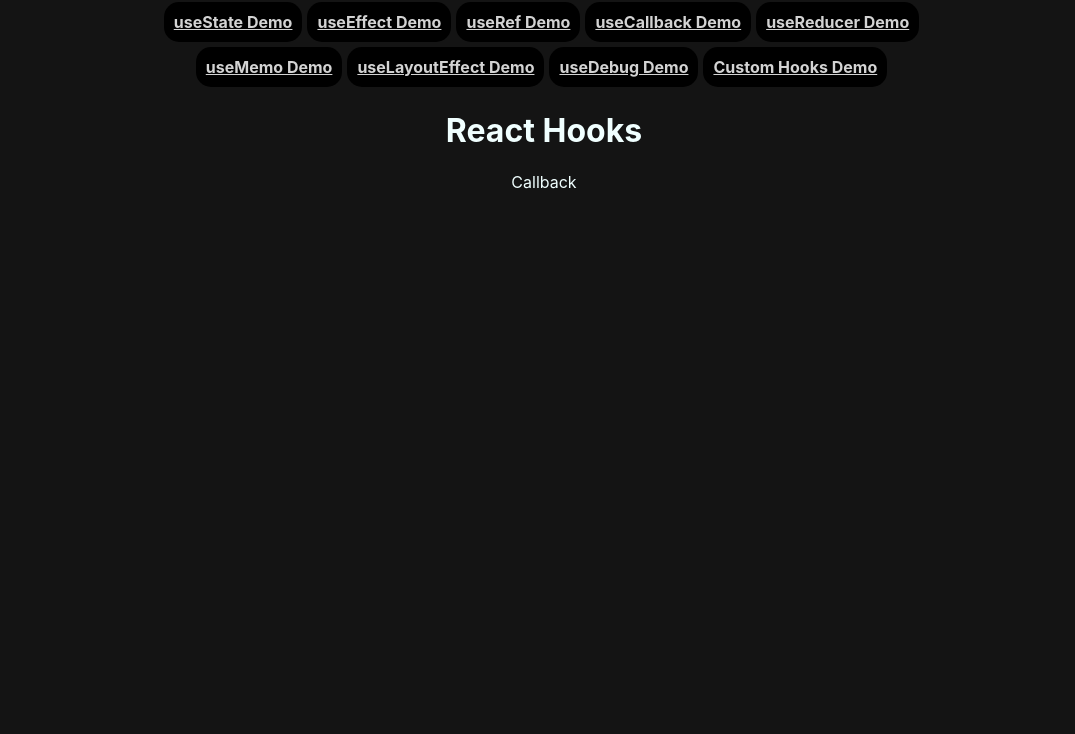
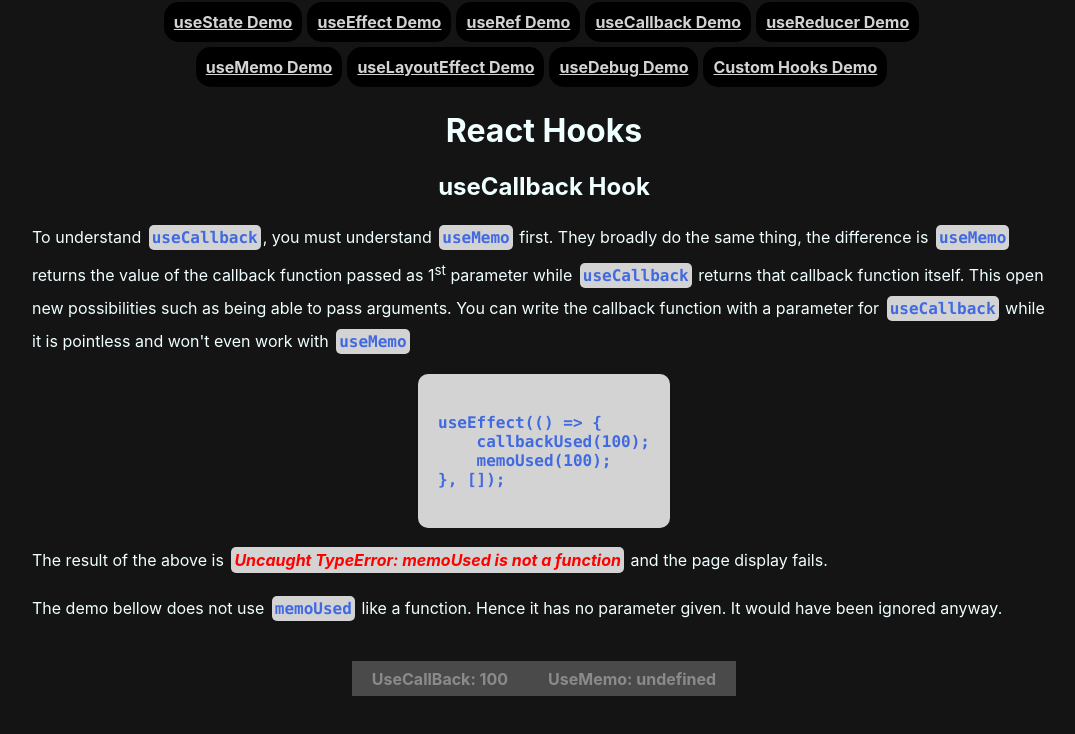
Before and after one commit to UchiTesting/UT-React-Hooks, a React (Create React App) app: page /use-callback in a window 1280 px wide. Shown: the top 734 px of the page, without its empty margins (96-1171 px from the left). Built offline with nearby package versions, Linux system fonts and the light colour scheme.

Commit message:
Implemented UseCallbackDemo

```diff
--- a/src/components/UseCallbackDemo.jsx
+++ b/src/components/UseCallbackDemo.jsx
@@ -1,5 +1,38 @@
+import { useCallback, useMemo } from "react";
+
 const UseCallbackDemo = () => {
-    return <div>Callback</div>
+
+    const callbackUsed = useCallback(
+        (param) => {
+            return `UseCallBack: ${param}`;
+        },
+        []
+    );
+
+    const memoUsed = useMemo((param) => {
+        return `UseMemo: ${param}`;
+    }, []);
+
+    return (<div>
+        <h2>useCallback Hook</h2>
+        <p>To understand <code>useCallback</code>, you must understand <code>useMemo</code> first. They broadly do the same thing, the difference is <code>useMemo</code> returns the value of the callback function passed as 1<sup>st</sup> parameter while <code>useCallback</code> returns that callback function itself. This open new possibilities such as being able to pass arguments. You can write the callback function with a parameter for <code>useCallback</code> while it is pointless and won't even work with <code>useMemo</code></p>
+
+        <pre><code>{`
+useEffect(() => {
+    callbackUsed(100);
+    memoUsed(100);
+}, []);
+        `}</code></pre>
+
+        <p>The result of the above is <em>Uncaught TypeError: memoUsed is not a function</em> and the page display fails.</p>
+        <p>The demo bellow does not use <code>memoUsed</code> like a function. Hence it has no parameter given. It would have been ignored anyway.</p>
+
+        <div id="demo">
+            <p className="output">{callbackUsed(100)}</p>
+            <p className="output">{memoUsed}</p>
+        </div>
+
+    </div>);
 }
 
 export default UseCallbackDemo;
```
